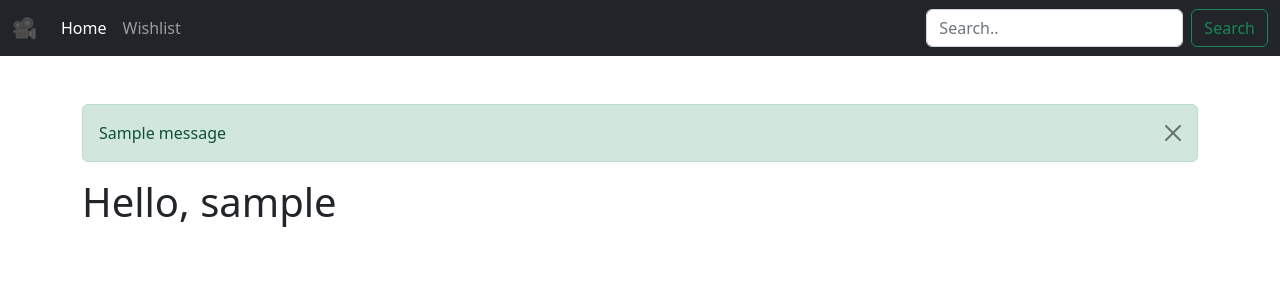
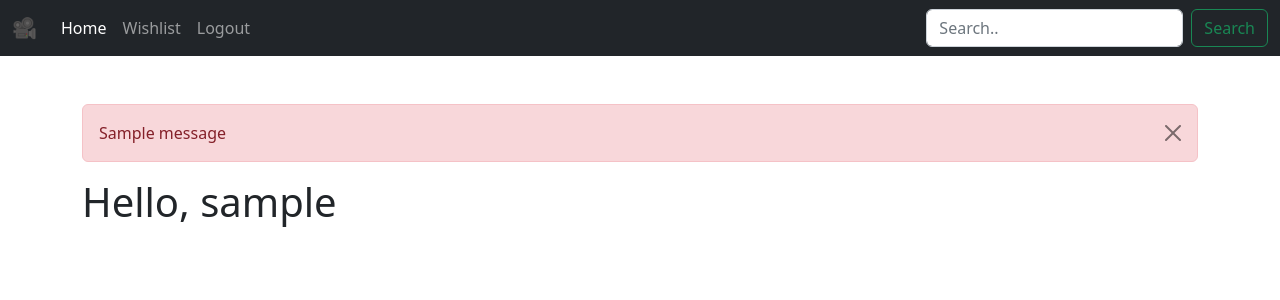
Before and after one commit to Fenera/Movie-Wishlist-App, a Flask app: page / in a window 1280 px wide. Shown: the top 300 px of the page. Run offline with Flask 3, Linux system fonts and the light colour scheme; a user stored in the database is signed in; tables that the repository leaves empty hold one stand-in row (values such as "Sample post"); one stand-in notice (Sample message) is shown.

Commit message:
added logout button

```diff
--- a/website/templates/base.html
+++ b/website/templates/base.html
@@ -34,6 +34,9 @@
             <li class="nav-item">
               <a class="nav-link" href="/wishlist">Wishlist</a>
             </li>
+            <li class="nav_item">
+              <a class="nav-link" href="/logout">Logout</a>
+            </li>
             {%else%}
             <li class="nav-item">
               <a class="nav-link" href="/login">Login</a>
@@ -57,7 +60,7 @@
       {% with messages = get_flashed_messages(with_categories=true) %}
       {% if messages %}
         {% for category, message in messages %}
-          <div class="alert alert-{{ category }} alert-dismissible fade show" role="alert">
+          <div class="alert alert-danger alert-dismissible fade show" role="alert">
             {{ message }}
             <button type="button" class="btn-close" data-bs-dismiss="alert" aria-label="Close"></button>
           </div>
```
